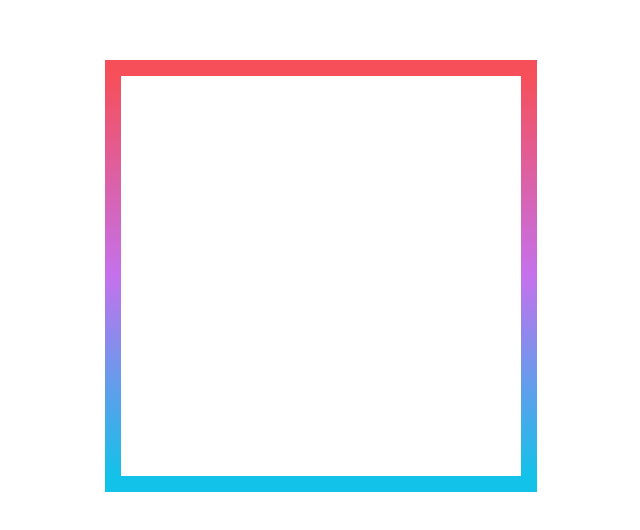
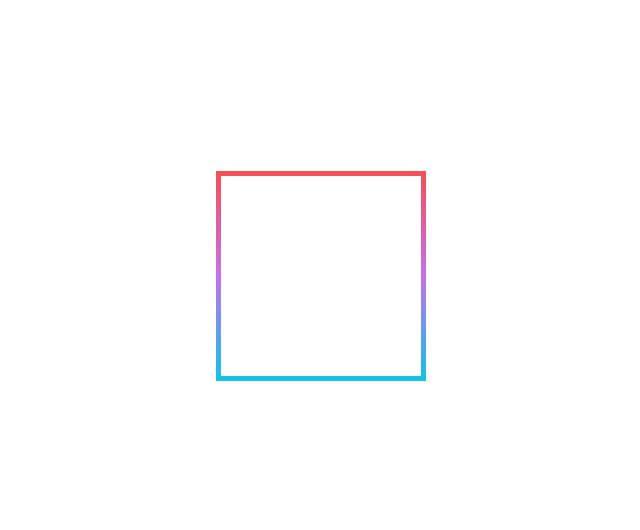
Before and after one commit to mddranasinghe/Test-host, a plain HTML site: page index.html in a window 1280 px wide. Shown: the part 124-654 px from the top of the page, without its empty margins (319-959 px from the left). Drawn offline with Linux system fonts and the light colour scheme.

Commit message:
Update index.html

```diff
--- a/index.html
+++ b/index.html
@@ -9,11 +9,11 @@
         place-items: center;
         min-height: 100vh;
       }
-      div {
+      #a {
         --angle: 0deg;
-        width: 50vmin;
-        height: 50vmin;
-        border: 1rem solid;
+        width: 200px;
+        height: 200px;
+        border: 5px solid;
         border-image: linear-gradient(var(--angle), #12c2e9, #c471ed, #f64f59) 1;
         animation: 5s rotate linear infinite;
       }
@@ -33,6 +33,6 @@
     <title>Document</title>
 </head>
 <body>
-    <div></div>
+    <div id="a"></div>
 </body>
 </html>
```
